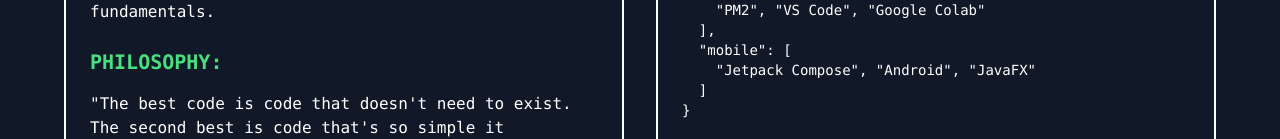
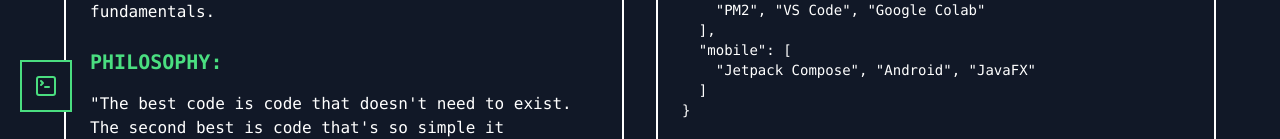
Before and after one commit to devan1shX/Anish-Portfolio, a Next.js app: page / in a window 1280 px wide. Shown: the part 668-807 px from the top of the page. Built offline with nearby package versions, Linux system fonts and the light colour scheme.

Commit message:
Update layout.tsx

```diff
--- a/app/layout.tsx
+++ b/app/layout.tsx
@@ -2,6 +2,7 @@ import type { Metadata } from 'next'
 import { GeistSans } from 'geist/font/sans'
 import { GeistMono } from 'geist/font/mono'
 import './globals.css'
+import TerminalWindow from './components/TerminalWindow';
 
 export const metadata: Metadata = {
   title: 'devan1shX',
@@ -54,6 +55,7 @@ html {
       </head>
       <body suppressHydrationWarning={true}>
         {children}
+        <TerminalWindow />
       </body>
     </html>
   )
```
